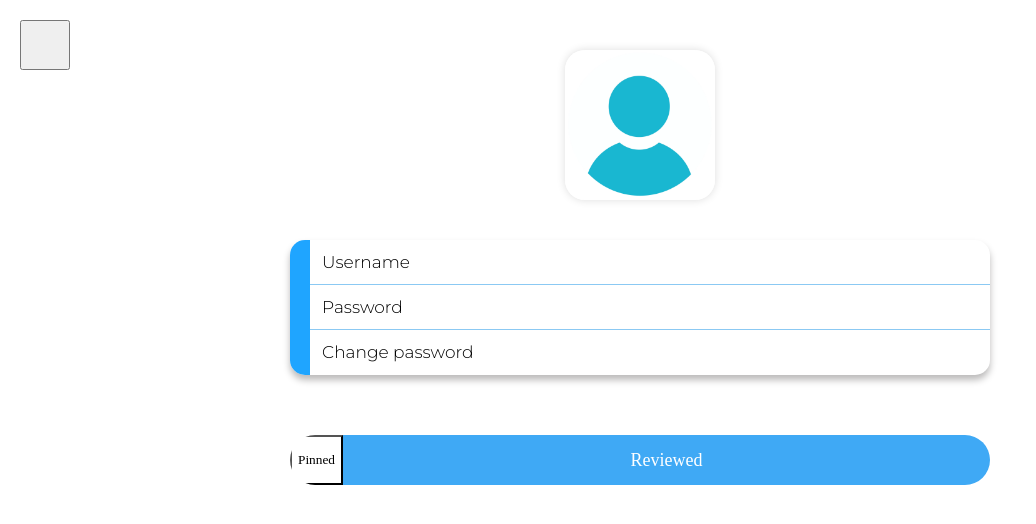
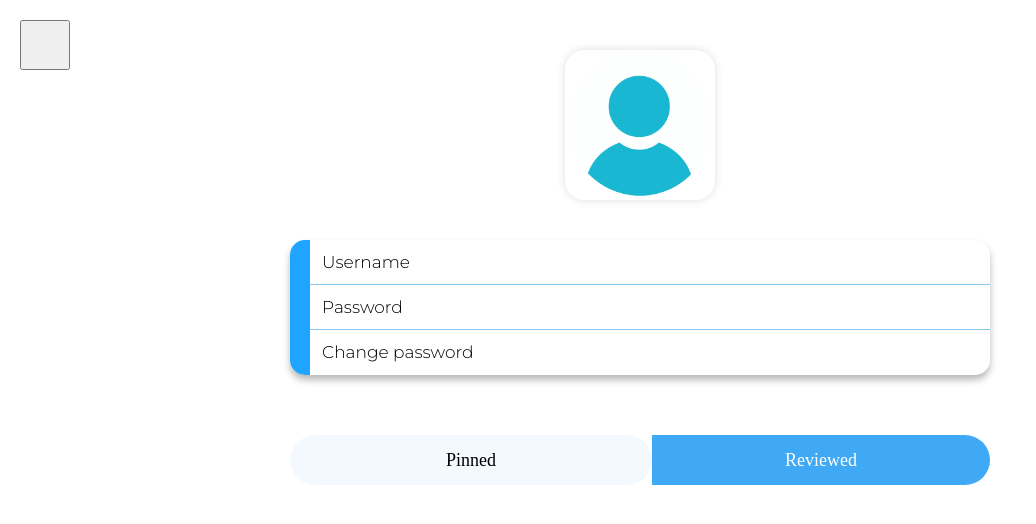
Before and after one commit to Cbannon35/belp, a React (Vite) app in the folder belp/: page /user in a window 1280 px wide. Shown: the top 524 px of the page, without its empty margins (0-1036 px from the left). Built offline with nearby package versions, Linux system fonts and the light colour scheme; no server answers; a web font is replaced by a local one.

Commit message:
added conditions for pinned reviewed bar

```diff
--- a/belp/src/css/User.module.css
+++ b/belp/src/css/User.module.css
@@ -86,8 +86,12 @@
 
 .catSelected {
     font-family: 'Abeezee';
-    background-color: white;
+    background-color: #F3F9FF;
     color: black;
+    border: transparent;
+    width: 750px;
+    font-size: 18px;
+    border-radius: 27px;
 }
 
 .backContainer {
```
